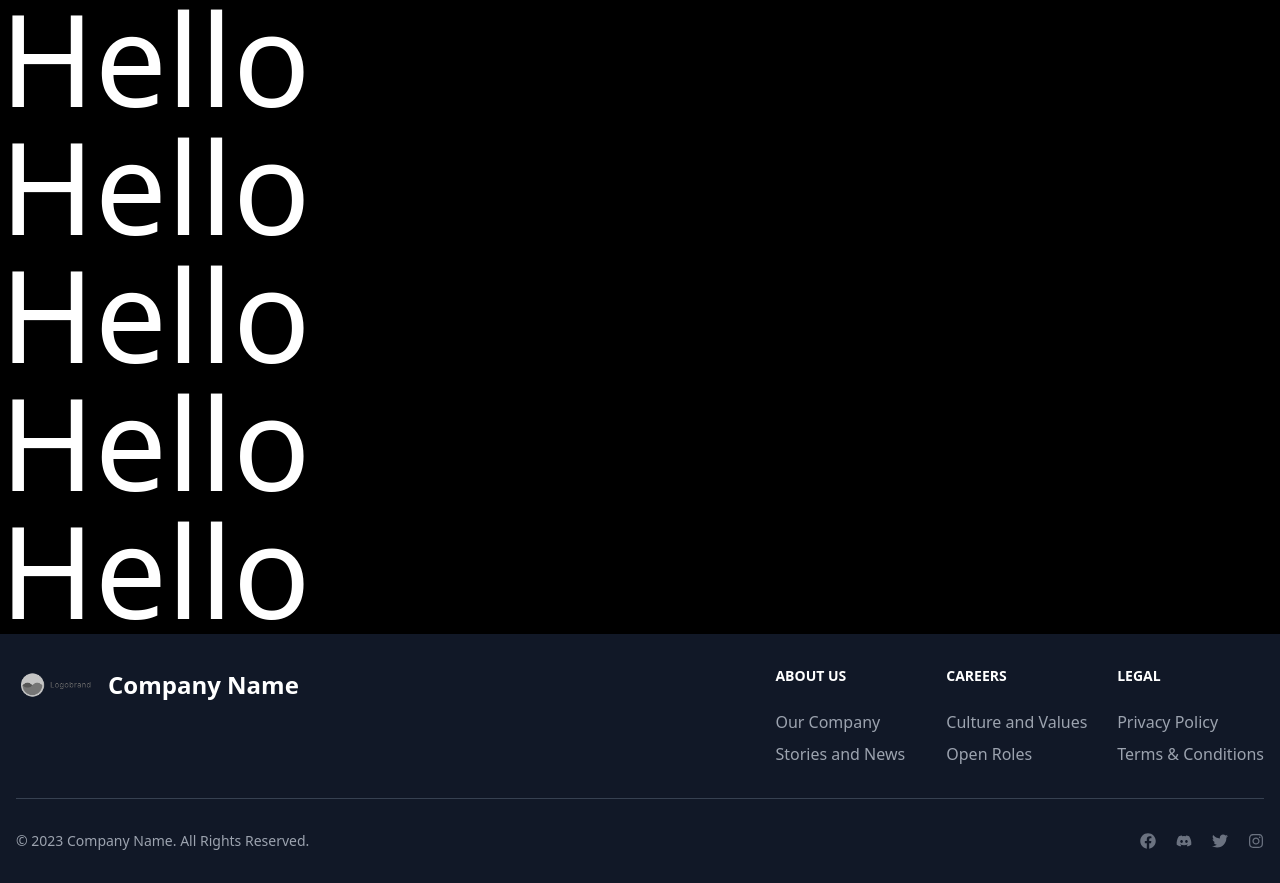
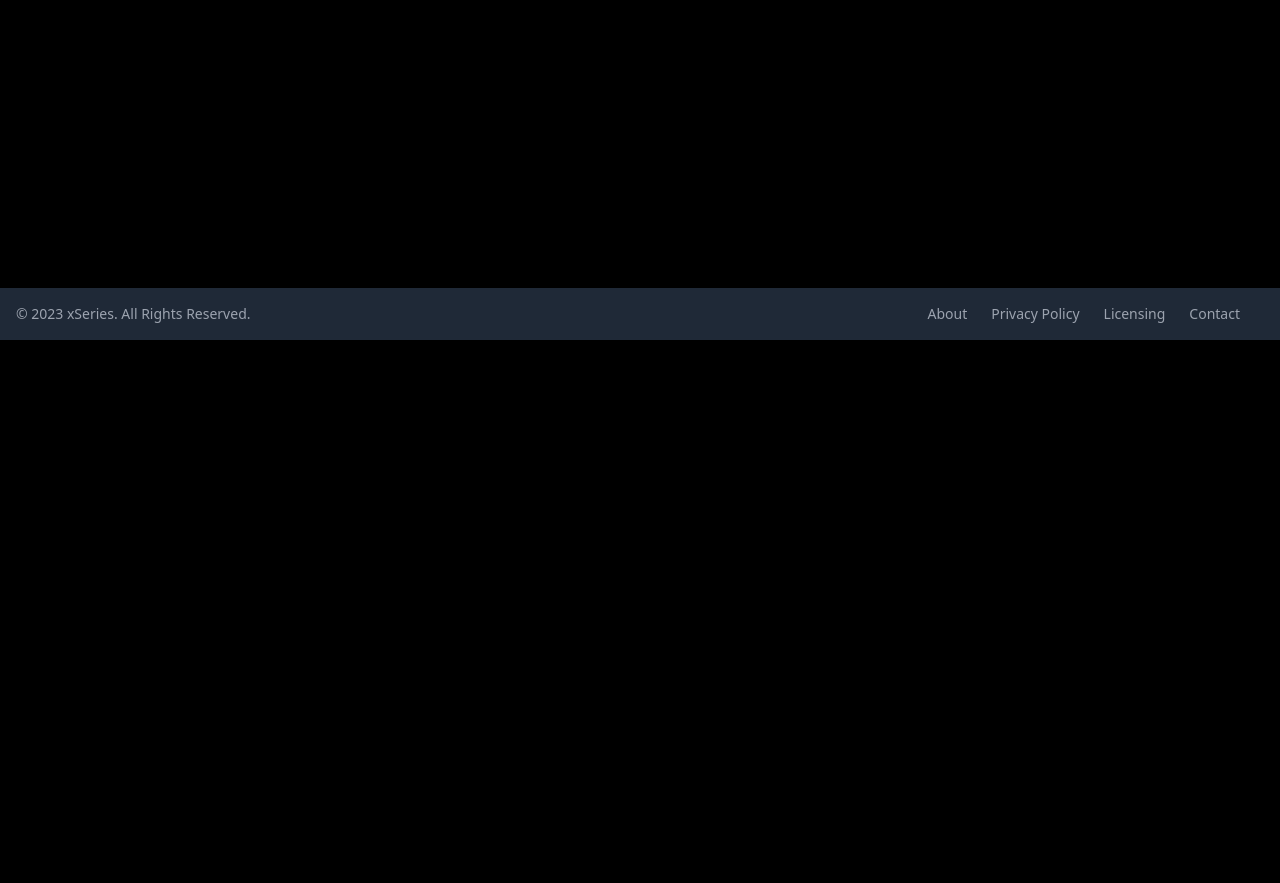
Before and after one commit to bavichugo/quick-script, a Next.js app: page / in a window 1280 px wide. Shown: the part 460-1343 px from the top of the page. After the commit the page ends 800 px from the top, so only its background shows below. Built offline with nearby package versions, Linux system fonts and the light colour scheme.

Commit message:
Fix max-width of footer, navbar, and content

```diff
--- a/src/app/layout.js
+++ b/src/app/layout.js
@@ -1,6 +1,6 @@
 import './globals.css'
 import Navbar1 from '@/components/NavBar/NavBar1'
-import Footer2 from '@/components/Footer/Footer2'
+import Footer1 from '@/components/Footer/Footer1'
 
 export const metadata = {
   title: 'Quick Script',
@@ -13,11 +13,12 @@ export default function RootLayout({ children }) {
       <body className="flex flex-col min-h-screen">
         <div className=''>
           <Navbar1 />
-          <main className='bg-black'>
+          <main className='bg-black container mx-auto'>
             {children}
           </main>
         </div>
-        <Footer2 />
+
+        <Footer1 />
       </body>
     </html>
   )
--- a/src/app/page.js
+++ b/src/app/page.js
@@ -3,12 +3,7 @@ export default function Home() {
     <div>
       <h1 className="text-white text-9xl">Hello</h1>
       <h1 className="text-white text-9xl">Hello</h1>
-      <h1 className="text-white text-9xl">Hello</h1>
-      <h1 className="text-white text-9xl">Hello</h1>
-      <h1 className="text-white text-9xl">Hello</h1>
-      <h1 className="text-white text-9xl">Hello</h1>
-      <h1 className="text-white text-9xl">Hello</h1>
-      <h1 className="text-white text-9xl">Hello</h1>
+
     </div>
   )
 }
--- a/src/components/Footer/Footer1.js
+++ b/src/components/Footer/Footer1.js
@@ -24,7 +24,7 @@ const FOOTER_ITEMS = [
 const Footer1 = () => {
   return (
     <footer className="bg-gray-800 mt-auto">
-      <div className="w-full mx-auto max-w-screen-xl p-4 md:flex md:items-center md:justify-between">
+      <div className="w-full mx-auto container p-4 md:flex md:items-center md:justify-between">
         <span className="text-sm sm:text-center text-gray-400">
           © 2023{" "}
           <a href="https://flowbite.com/" className="hover:underline">
--- a/src/components/Footer/Footer2.js
+++ b/src/components/Footer/Footer2.js
@@ -72,8 +72,8 @@ const FOOTER_SOCIAL_MEDIA_LINKS = [
 
 const Footer2 = () => {
   return (
-    <footer className="bg-gray-900">
-      <div className="mx-auto w-full max-w-screen-xl p-4 py-6 lg:py-8">
+    <footer className="bg-gray-900 mt-auto">
+      <div className="mx-auto w-full container p-4 py-6 lg:py-8">
 
         {/* ---------- Top Footer ---------- */}
         <div className="md:flex md:justify-between">
--- a/src/components/NavBar/NavBar1.js
+++ b/src/components/NavBar/NavBar1.js
@@ -37,7 +37,7 @@ const Navbar1 = () => {
 
   return (
     <nav className="bg-gray-900">
-      <div className="max-w-screen-xl flex flex-wrap items-center justify-between mx-auto p-4">
+      <div className="container flex flex-wrap items-center justify-between mx-auto p-4">
         <Link href="/" className="flex items-center">
           <Image src={logo} width={80} className="mr-3" alt="Flowbite Logo" />
           <span className="self-center text-2xl font-semibold whitespace-nowrap text-white">
```
